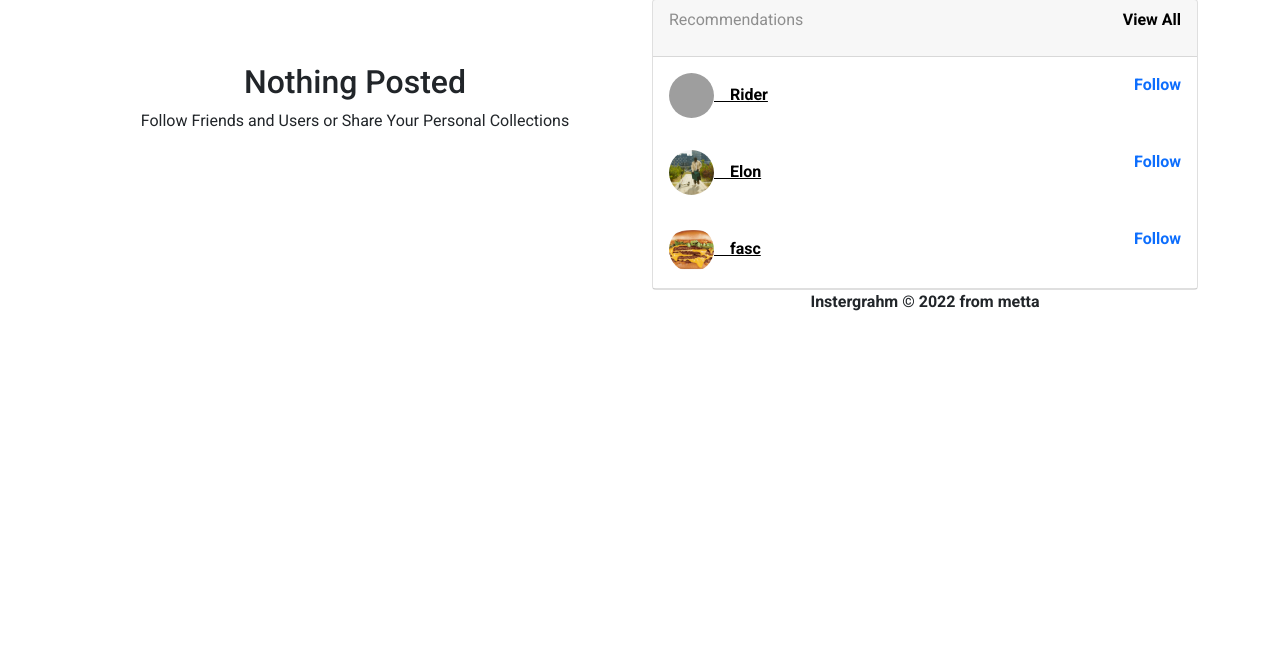
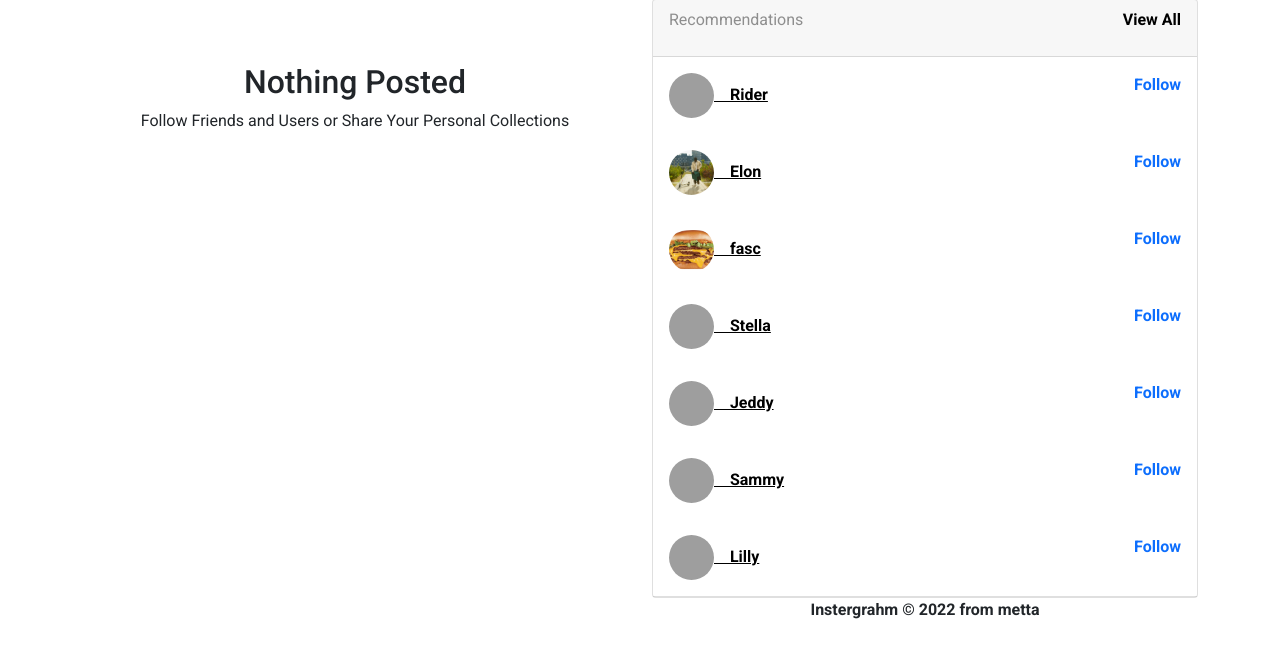
Before and after one commit to MainaAlexM/myInsta, a Django app: page / in a window 1280 px wide. Shown: the part 65-723 px from the top of the page. Run offline with Django 4.2, Linux system fonts and the light colour scheme; the visitor is signed in with stand-in values (Sample User, id 1); data comes from the database, SQL or seed files in the repository; data that the repository does not hold is empty; some libraries are stand-ins or nearby versions; grey boxes are pictures that could not be loaded.

Commit message:
Feat: add custom user profiles

```diff
--- a/insta/templates/home.html
+++ b/insta/templates/home.html
@@ -90,6 +90,30 @@
                     </a>
                     <a href="#" style="text-decoration: none;"><strong>Follow</strong></a>
                 </div>
+                <div style="font-size: 1rem; display: flex; justify-content: space-between!important;" class="p-3">
+                    <a href="/profile/{{prof.id}}" style="color: black;font-weight: bold!important;">
+                        <img src="{% static 'images/stella.jpeg'%}" alt="avatar" class="picture">&nbsp;&nbsp;&nbsp;&nbsp;Stella
+                    </a>
+                    <a href="#" style="text-decoration: none;"><strong>Follow</strong></a>
+                </div>
+                <div style="font-size: 1rem; display: flex; justify-content: space-between!important;" class="p-3">
+                    <a href="/profile/{{prof.id}}" style="color: black;font-weight: bold!important;">
+                        <img src="{% static 'images/jeddy.jpeg'%}" alt="avatar" class="picture">&nbsp;&nbsp;&nbsp;&nbsp;Jeddy
+                    </a>
+                    <a href="#" style="text-decoration: none;"><strong>Follow</strong></a>
+                </div>
+                <div style="font-size: 1rem; display: flex; justify-content: space-between!important;" class="p-3">
+                    <a href="/profile/{{prof.id}}" style="color: black;font-weight: bold!important;">
+                        <img src="{% static 'images/sammy.jpg'%}" alt="avatar" class="picture">&nbsp;&nbsp;&nbsp;&nbsp;Sammy
+                    </a>
+                    <a href="#" style="text-decoration: none;"><strong>Follow</strong></a>
+                </div>
+                <div style="font-size: 1rem; display: flex; justify-content: space-between!important;" class="p-3">
+                    <a href="/profile/{{prof.id}}" style="color: black;font-weight: bold!important;">
+                        <img src="{% static 'images/lilly.jpg'%}" alt="avatar" class="picture">&nbsp;&nbsp;&nbsp;&nbsp;Lilly
+                    </a>
+                    <a href="#" style="text-decoration: none;"><strong>Follow</strong></a>
+                </div>
                 <ul class="list-group list-group-flush">
                     {% for prof in suggestions %}
                     {% if prof == loggedIn%}
```
